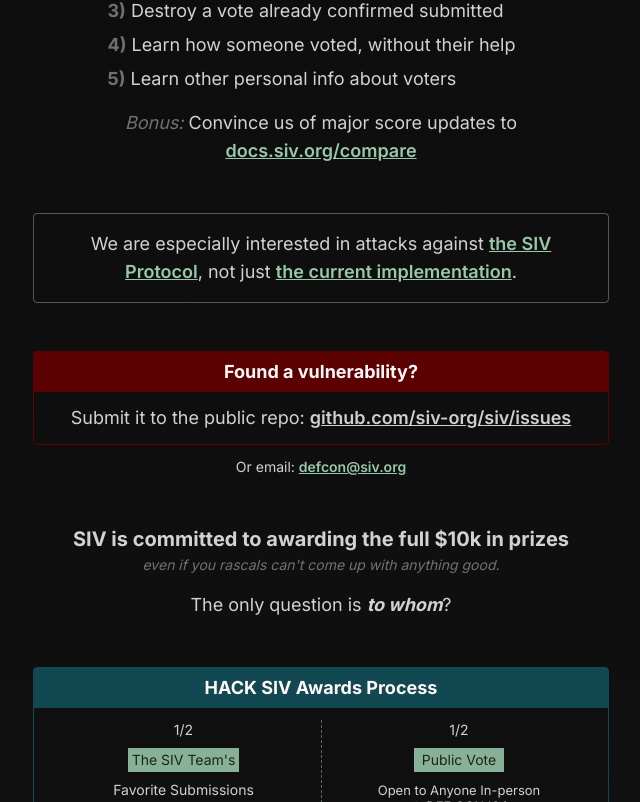
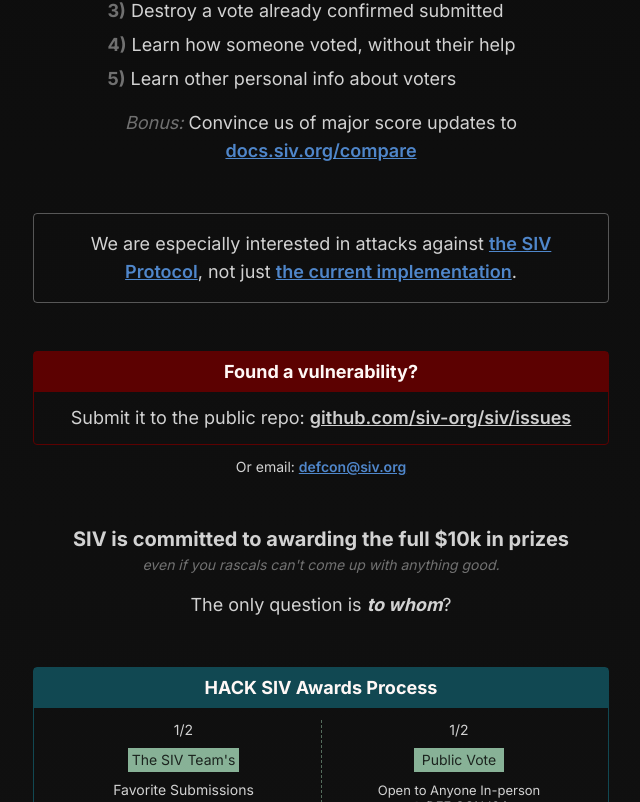
Before and after one commit to siv-org/hack.siv.org, a Next.js app: page / in a window 1280 px wide. Shown: the part 1358-2160 px from the top of the page, without its empty margins (319-959 px from the left). Built offline with nearby package versions, Linux system fonts and the light colour scheme.

Commit message:
Back to blue links

```diff
--- a/app/page.tsx
+++ b/app/page.tsx
@@ -5,7 +5,7 @@
 const deepTeal = '#114852'
 const deepRed = 'rgb(92, 1, 1)'
 const linkStyle =
-  'underline text-green-200 text-opacity-80 font-semibold hover:text-opacity-100'
+  'underline text-blue-400 text-opacity-80 font-semibold hover:text-opacity-100'
 
 export default function Home() {
   return (
```
